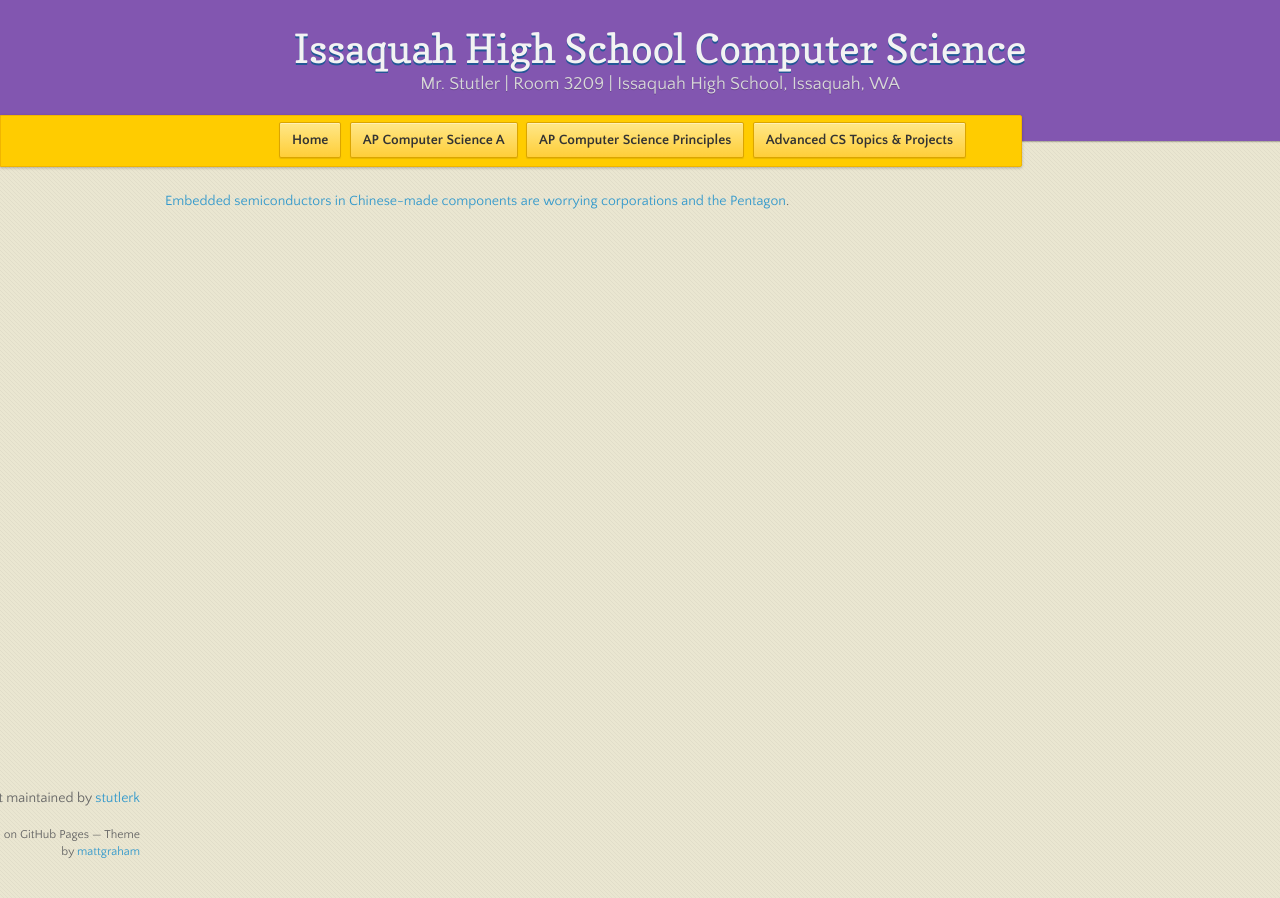
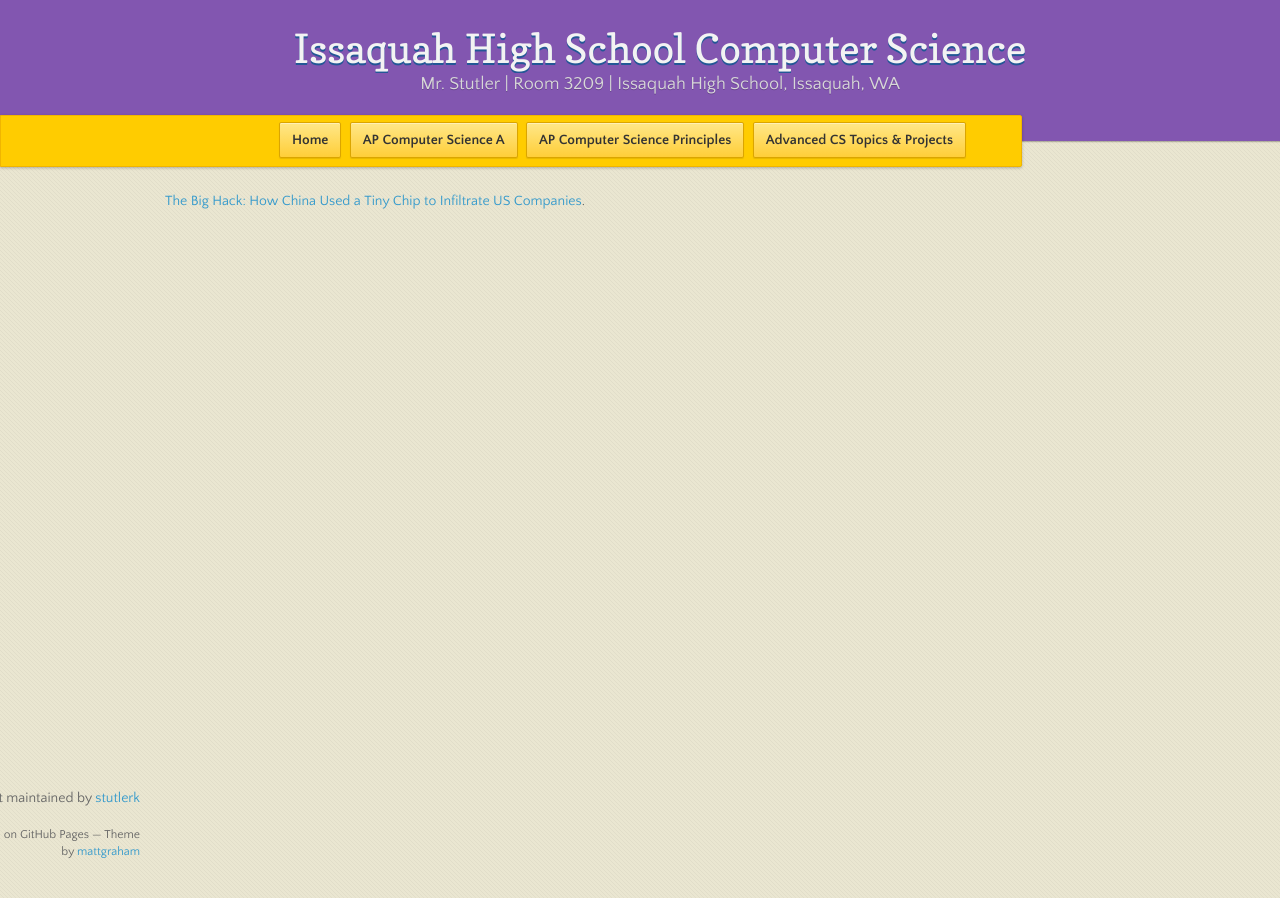
Before and after one commit to stutlerk/ihs-website, a Jekyll site: the page built from _posts/2018-10-10-SpyChips.md, in a window 1280 px wide. Built offline with Jekyll 4.4.1, drawn with Linux system fonts in a browser that asks for light colours; nearby versions of some CDN libraries; our own code applies the rules of GitHub Pages for plain Markdown files.

Commit message:
Update 2018-10-10-SpyChips.md

```diff
--- a/_posts/2018-10-10-SpyChips.md
+++ b/_posts/2018-10-10-SpyChips.md
@@ -2,4 +2,4 @@
 title: <b>Beijing's "Trojan Chips"</b>
 categories: [apcsa,apcsprinciples,advtopics]
 ---
-[Embedded semiconductors in Chinese-made components are worrying corporations and the Pentagon](https://www.bloomberg.com/news/features/2018-10-04/the-big-hack-how-china-used-a-tiny-chip-to-infiltrate-america-s-top-companies){:target="_blank"}.
+[The Big Hack: How China Used a Tiny Chip to Infiltrate US Companies](https://www.bloomberg.com/news/features/2018-10-04/the-big-hack-how-china-used-a-tiny-chip-to-infiltrate-america-s-top-companies){:target="_blank"}.
```
